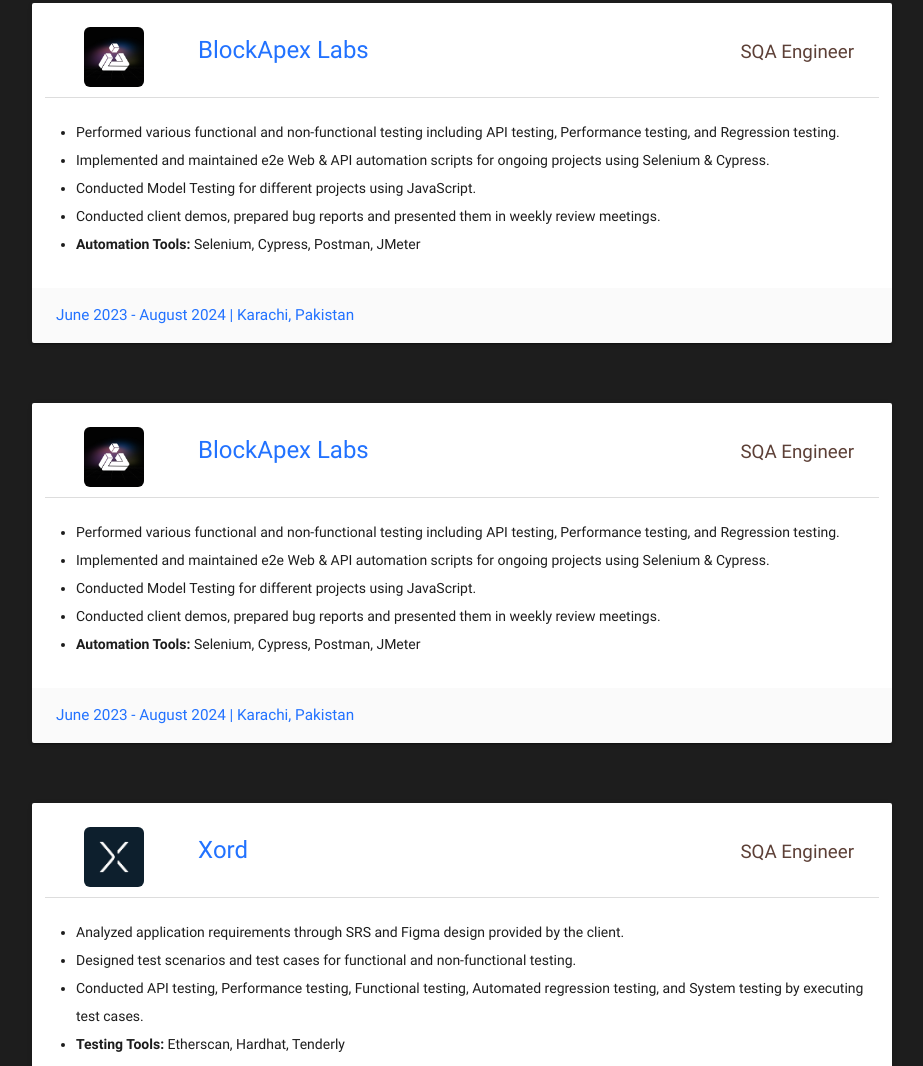
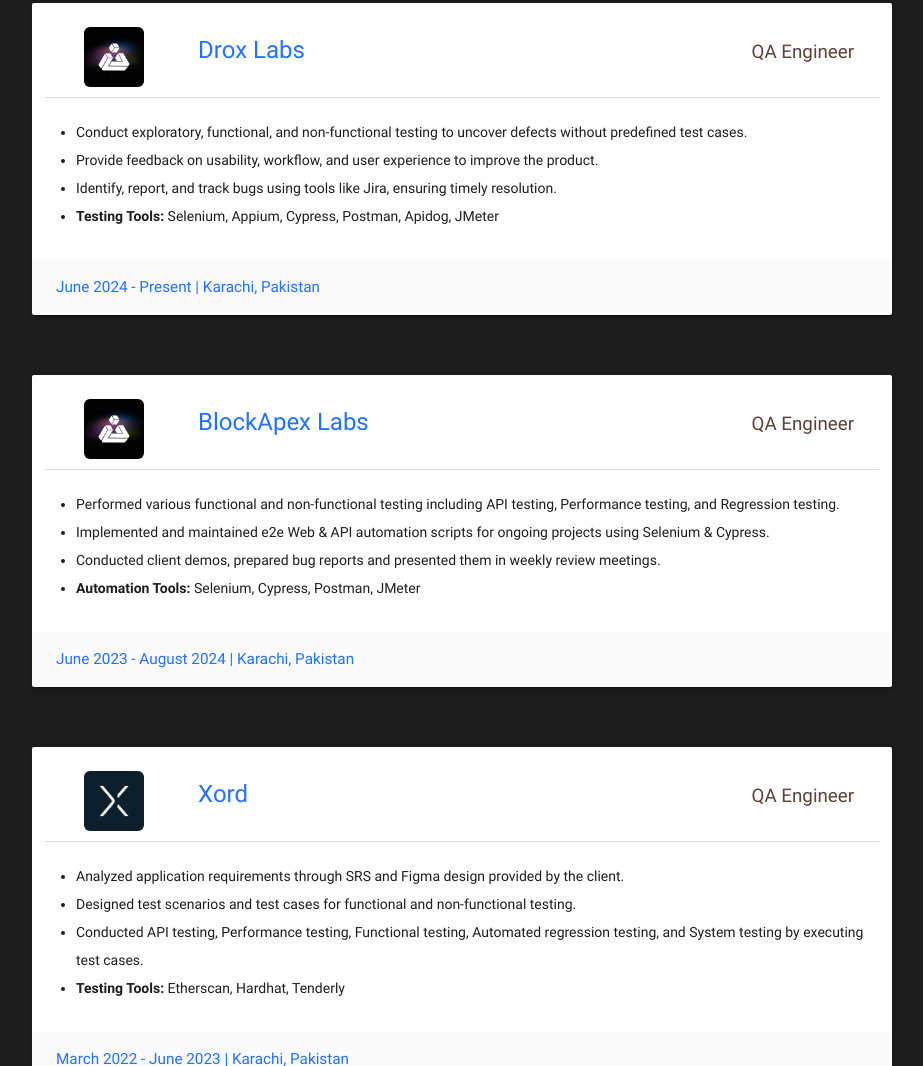
Before and after one commit to aqib-mehmood/aqib-mehmood.github.io, a plain HTML site: page index.html in a window 1280 px wide. Shown: the part 1680-2746 px from the top of the page, without its empty margins (273-1196 px from the left). Drawn offline with nearby package versions, Linux system fonts and the light colour scheme.

Commit message:
added drox labs experience

```diff
--- a/index.html
+++ b/index.html
@@ -296,40 +296,35 @@
           <div class="card-content">
             <div class="row">
               <div class="col s12 m2">
-                <a href="https://blockapex.io/" target="_blank"><img alt="BlockApex logo" src="/assets/img/ba-logo.jpg"
+                <a href="https://www.droxlabs.com/" target="_blank"><img alt="Drox logo" src="/assets/img/ba-logo.jpg"
                     class="responsive-img center-block" style="border-radius: 10%;" /></a>
               </div>
               <!-- <div class="col s12 m10"> -->
               <div class="col s12 m10">
                 <p>
-                  <span class="card-title"><a href="https://blockapex.io/" target="_blank"
-                      class="teal-text hoverline" style="color: #2272FF !important; font-weight: 400;">BlockApex Labs</a></span>
+                  <span class="card-title"><a href="https://www.droxlabs.com/" target="_blank"
+                      class="teal-text hoverline" style="color: #2272FF !important; font-weight: 400;">Drox Labs</a></span>
                 </p>
               </div>
             </div>
-            <div class="role brown-text text-darken-2">SQA Engineer</div>
+            <div class="role brown-text text-darken-2">QA Engineer</div>
             <ul style="color: #1d1d1d !important;">
               <li>
-                Performed various functional and non-functional testing including API testing, Performance testing, and
-                Regression testing.
+                Conduct exploratory, functional, and non-functional testing to uncover defects without predefined test cases.
               </li>
               <li>
-                Implemented and maintained e2e Web & API automation scripts for ongoing projects using Selenium &
-                Cypress.
+                Provide feedback on usability, workflow, and user experience to improve the product.
               </li>
               <li>
-                Conducted Model Testing for different projects using JavaScript.
+                Identify, report, and track bugs using tools like Jira, ensuring timely resolution.
               </li>
               <li>
-                Conducted client demos, prepared bug reports and presented them in weekly review meetings.
-              </li>
-              <li>
-                <b>Automation Tools:</b> Selenium, Cypress, Postman, JMeter
+                <b>Testing Tools:</b> Selenium, Appium, Cypress, Postman, Apidog, JMeter
               </li>
             </ul>
           </div>
           <div class="card-action">
-            <span>June 2023 - August 2024 | Karachi, Pakistan</span>
+            <span>June 2024 - Present | Karachi, Pakistan</span>
           </div>
         </div>
 
@@ -349,7 +344,7 @@
                 </p>
               </div>
             </div>
-            <div class="role brown-text text-darken-2">SQA Engineer</div>
+            <div class="role brown-text text-darken-2">QA Engineer</div>
             <ul style="color: #1d1d1d !important;">
               <li>
                 Performed various functional and non-functional testing including API testing, Performance testing, and
@@ -358,9 +353,6 @@
               <li>
                 Implemented and maintained e2e Web & API automation scripts for ongoing projects using Selenium &
                 Cypress.
-              </li>
-              <li>
-                Conducted Model Testing for different projects using JavaScript.
               </li>
               <li>
                 Conducted client demos, prepared bug reports and presented them in weekly review meetings.
@@ -391,7 +383,7 @@
                 </p>
               </div>
             </div>
-            <div class="role brown-text text-darken-2">SQA Engineer</div>
+            <div class="role brown-text text-darken-2">QA Engineer</div>
             <ul style="color: #1d1d1d !important;">
               <li>
                 Analyzed application requirements through SRS and Figma design provided by the client.
```
